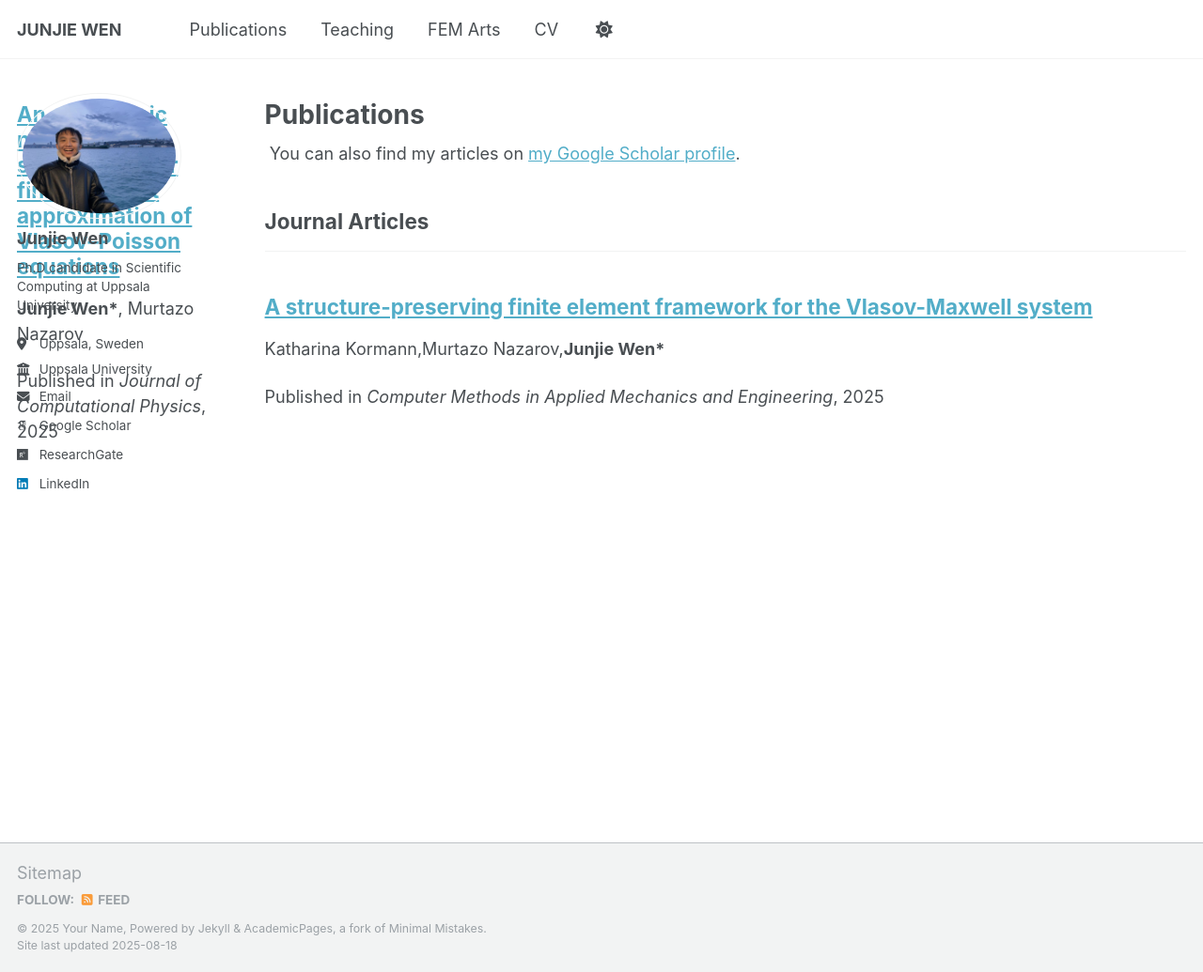
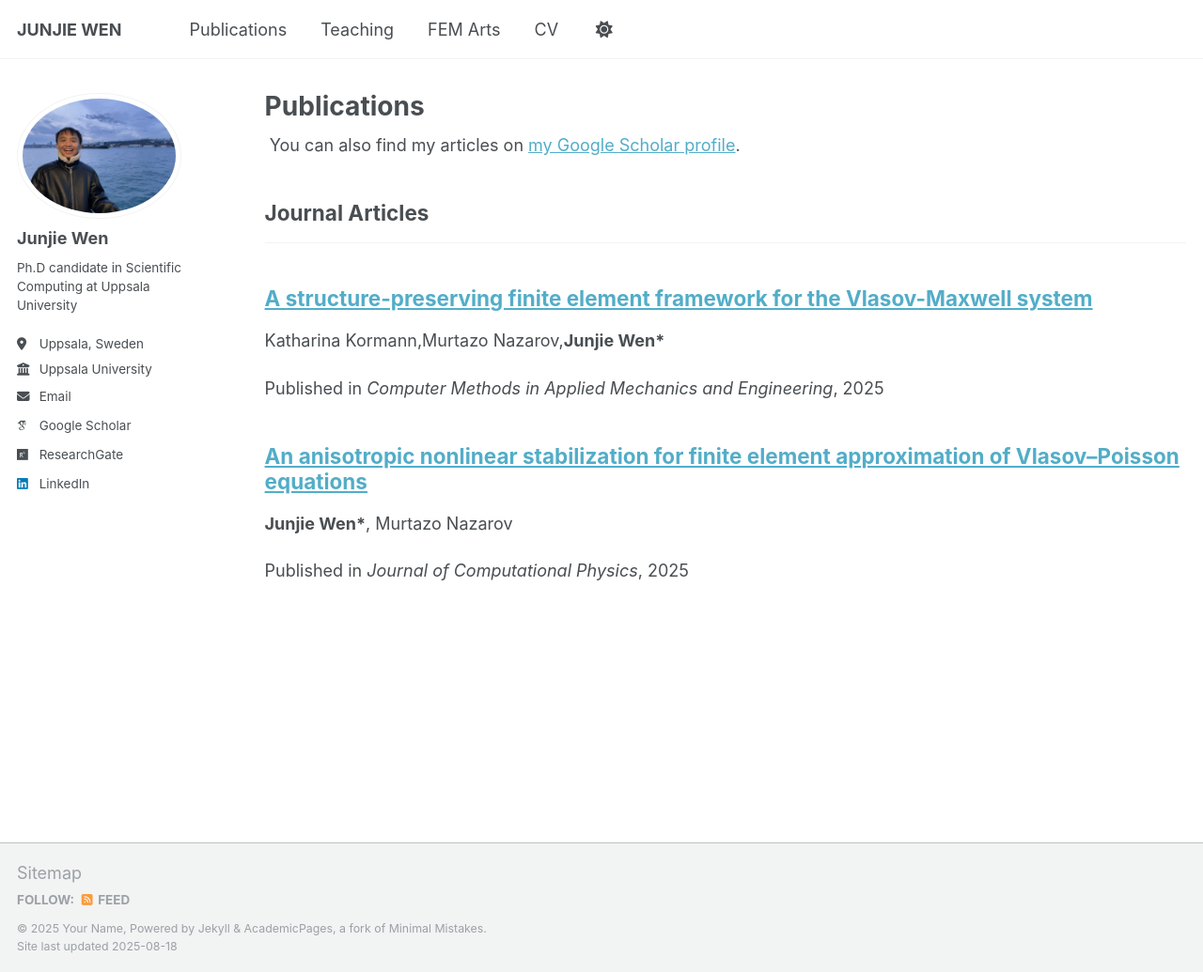
Before and after one commit to WjjSteve/WjjSteve.github.io, a Jekyll site: the page built from _pages/publications.html, in a window 1280 px wide and 1035 px high. Shown: the whole window at 94% size. Built offline with Jekyll 4.4.1, drawn with Linux system fonts in a browser that asks for light colours; some web fonts are replaced; a script that is not in the unit is left out.

Commit message:
Update publications.html

```diff
--- a/_pages/publications.html
+++ b/_pages/publications.html
@@ -17,21 +17,23 @@ author_profile: true
 
 <!-- New style rendering if publication categories are defined -->
 {% if site.publication_category %}
-  {% for category in site.publication_category  %}
+  {% for category in site.publication_category %}
     {% assign title_shown = false %}
+    {% assign items = site.publications | where: "category", category[0] | sort: "date" | reverse %}
+    {% if items and items.size > 0 %}
+      <h2 class="pub-group__title">{{ category[1].title }}</h2>
+      <hr />
+      <div class="pub-grid">
+        {% for post in items %}
+          {% include archive-single.html %}
+        {% endfor %}
+      </div>
+    {% endif %}
+  {% endfor %}
+{% else %}
+  <div class="pub-grid">
     {% for post in site.publications reversed %}
-      {% if post.category != category[0] %}
-        {% continue %}
-      {% endif %}
-      {% unless title_shown %}
-        <h2>{{ category[1].title }}</h2><hr />
-        {% assign title_shown = true %}
-      {% endunless %}
       {% include archive-single.html %}
     {% endfor %}
-  {% endfor %}
-{% else %}
-  {% for post in site.publications reversed %}
-    {% include archive-single.html %}
-  {% endfor %}
+  </div>
 {% endif %}
```
